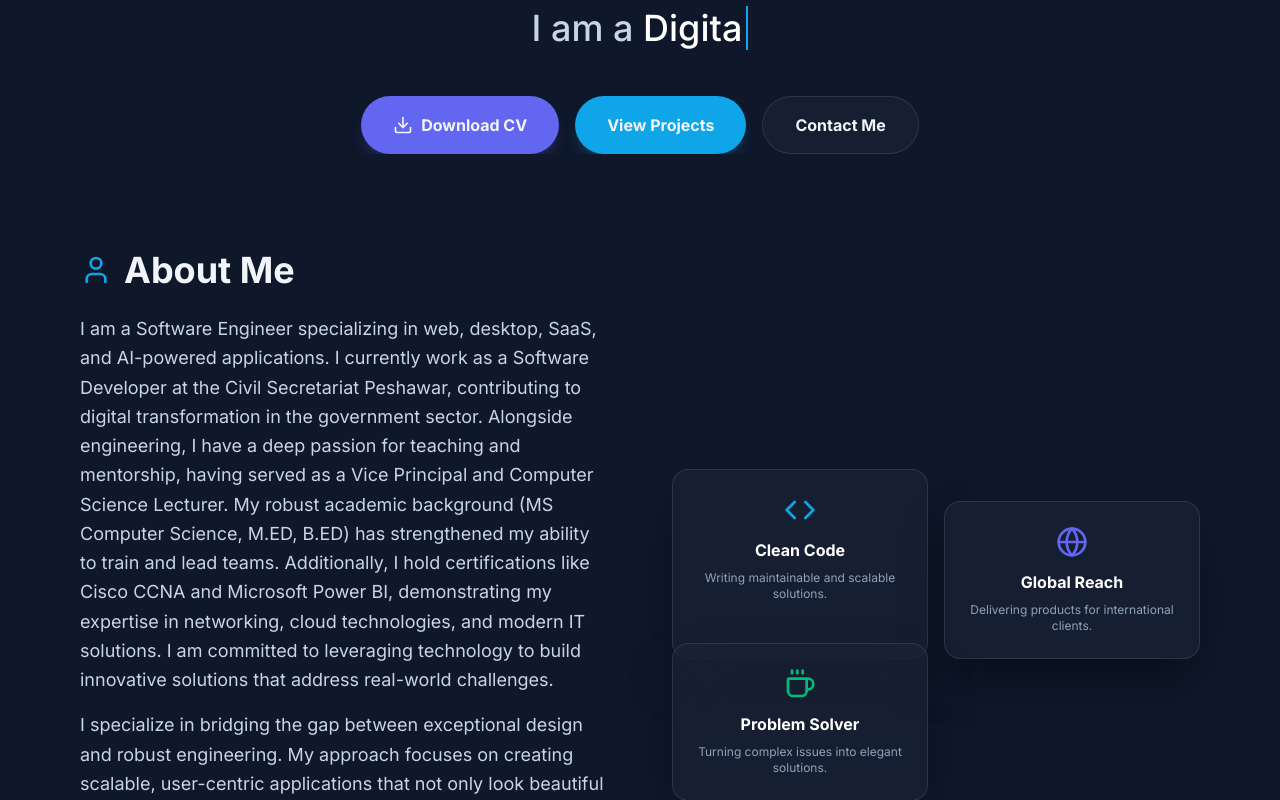
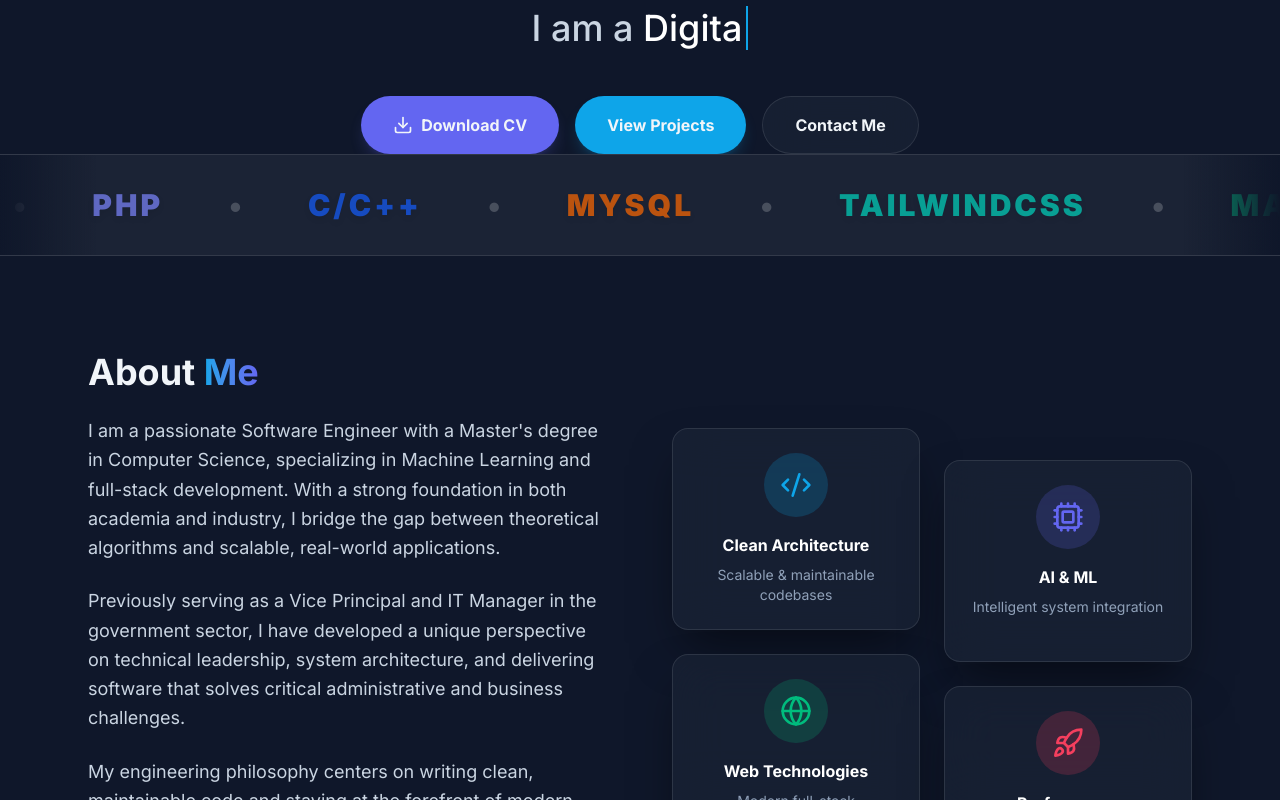
Before and after one commit to researchhub146-afk/hilalahmad.github.io, a React (Vite) app in the folder frontend/: page / in a window 1280 px wide. Shown: the part 500-1300 px from the top of the page. Built offline with nearby package versions, Linux system fonts and the light colour scheme.

Commit message:
Implement international standard UI enhancements

```diff
--- a/frontend/src/components/AboutSection.jsx
+++ b/frontend/src/components/AboutSection.jsx
@@ -1,74 +1,77 @@
+import React from 'react';
 import { motion } from 'framer-motion';
-import { User, Code, Globe, Coffee } from 'lucide-react';
+import { Code2, Cpu, Globe, Rocket } from 'lucide-react';
 
-const AboutSection = ({ bio }) => {
+const AboutSection = () => {
     return (
-        <section id="about" className="py-24 max-w-6xl mx-auto px-4">
+        <section id="about" className="py-24 relative overflow-hidden">
+            <div className="absolute right-0 top-1/4 w-96 h-96 bg-secondary/10 rounded-full blur-[120px] -z-10"></div>
+
+            <div className="max-w-6xl mx-auto px-6">
                 <div className="grid grid-cols-1 lg:grid-cols-2 gap-16 items-center">
-                {/* Left side: Text content */}
+
+                    {/* Text Content */}
                     <motion.div
-                    initial={{ opacity: 0, x: -20 }}
+                        initial={{ opacity: 0, x: -50 }}
                         whileInView={{ opacity: 1, x: 0 }}
-                    transition={{ duration: 0.6 }}
+                        transition={{ duration: 0.8 }}
                     >
-                    <h2 className="text-4xl font-bold mb-6 flex items-center gap-3">
-                        <User className="w-8 h-8 text-primary" />
-                        About Me
+                        <h2 className="text-4xl font-bold mb-6">
+                            About <span className="text-transparent bg-clip-text bg-gradient-to-r from-primary to-secondary">Me</span>
                         </h2>
-                    <div className="space-y-4 text-slate-300 text-lg leading-relaxed">
-                        <p>{bio}</p>
+                        <div className="space-y-6 text-slate-300 text-lg leading-relaxed">
                             <p>
-                            I specialize in bridging the gap between exceptional design and robust engineering.
-                            My approach focuses on creating scalable, user-centric applications that not only look
-                            beautiful but perform flawlessly under pressure.
+                                I am a passionate Software Engineer with a Master's degree in Computer Science, specializing in Machine Learning and full-stack development. With a strong foundation in both academia and industry, I bridge the gap between theoretical algorithms and scalable, real-world applications.
                             </p>
                             <p>
-                            When I'm not coding or designing, I'm usually exploring new technologies,
-                            contributing to open-source projects, or optimizing my workflows.
+                                Previously serving as a Vice Principal and IT Manager in the government sector, I have developed a unique perspective on technical leadership, system architecture, and delivering software that solves critical administrative and business challenges.
                             </p>
-                    </div>
-
-                    <div className="mt-8 flex gap-6">
-                        <div className="flex flex-col">
-                            <span className="text-3xl font-black text-white">4+</span>
-                            <span className="text-sm text-slate-500 uppercase font-bold">Years Exp.</span>
-                        </div>
-                        <div className="w-px bg-white/10"></div>
-                        <div className="flex flex-col">
-                            <span className="text-3xl font-black text-white">150+</span>
-                            <span className="text-sm text-slate-500 uppercase font-bold">Mentored</span>
-                        </div>
-                        <div className="w-px bg-white/10"></div>
-                        <div className="flex flex-col">
-                            <span className="text-3xl font-black text-white">100%</span>
-                            <span className="text-sm text-slate-500 uppercase font-bold">Cashless</span>
-                        </div>
+                            <p>
+                                My engineering philosophy centers on writing clean, maintainable code and staying at the forefront of modern web technologies and AI integrations. Whether it's architecting a robust backend in Python/Laravel or crafting a beautiful frontend in React, I am dedicated to engineering excellence.
+                            </p>
                         </div>
                     </motion.div>
 
-                {/* Right side: Visuals/Cards */}
+                    {/* Visual / Feature Grid */}
                     <motion.div
-                    initial={{ opacity: 0, x: 20 }}
+                        initial={{ opacity: 0, x: 50 }}
                         whileInView={{ opacity: 1, x: 0 }}
-                    transition={{ duration: 0.6, delay: 0.2 }}
-                    className="grid grid-cols-2 gap-4"
+                        transition={{ duration: 0.8, delay: 0.2 }}
+                        className="grid grid-cols-2 gap-6"
                     >
-                    <div className="glass-card p-6 flex flex-col items-center text-center hover:border-primary/50 transition-colors">
-                        <Code className="w-8 h-8 text-primary mb-3" />
-                        <h4 className="font-bold text-white">Clean Code</h4>
-                        <p className="text-xs text-slate-400 mt-2">Writing maintainable and scalable solutions.</p>
+                        <div className="glass-card flex flex-col items-center text-center p-8 hover:-translate-y-2 transition-transform duration-300">
+                            <div className="p-4 rounded-full bg-primary/20 mb-4">
+                                <Code2 className="w-8 h-8 text-primary" />
                             </div>
-                    <div className="glass-card p-6 flex flex-col items-center text-center hover:border-secondary/50 transition-colors mt-8">
-                        <Globe className="w-8 h-8 text-secondary mb-3" />
-                        <h4 className="font-bold text-white">Global Reach</h4>
-                        <p className="text-xs text-slate-400 mt-2">Delivering products for international clients.</p>
+                            <h3 className="font-bold text-white mb-2">Clean Architecture</h3>
+                            <p className="text-sm text-slate-400">Scalable & maintainable codebases</p>
                         </div>
-                    <div className="glass-card p-6 flex flex-col items-center text-center hover:border-emerald-500/50 transition-colors -mt-8">
-                        <Coffee className="w-8 h-8 text-emerald-500 mb-3" />
-                        <h4 className="font-bold text-white">Problem Solver</h4>
-                        <p className="text-xs text-slate-400 mt-2">Turning complex issues into elegant solutions.</p>
+
+                        <div className="glass-card flex flex-col items-center text-center p-8 hover:-translate-y-2 transition-transform duration-300 translate-y-8">
+                            <div className="p-4 rounded-full bg-secondary/20 mb-4">
+                                <Cpu className="w-8 h-8 text-secondary" />
+                            </div>
+                            <h3 className="font-bold text-white mb-2">AI & ML</h3>
+                            <p className="text-sm text-slate-400">Intelligent system integration</p>
+                        </div>
+
+                        <div className="glass-card flex flex-col items-center text-center p-8 hover:-translate-y-2 transition-transform duration-300">
+                            <div className="p-4 rounded-full bg-emerald-500/20 mb-4">
+                                <Globe className="w-8 h-8 text-emerald-500" />
+                            </div>
+                            <h3 className="font-bold text-white mb-2">Web Technologies</h3>
+                            <p className="text-sm text-slate-400">Modern full-stack development</p>
+                        </div>
+
+                        <div className="glass-card flex flex-col items-center text-center p-8 hover:-translate-y-2 transition-transform duration-300 translate-y-8">
+                            <div className="p-4 rounded-full bg-accent/20 mb-4">
+                                <Rocket className="w-8 h-8 text-accent" />
+                            </div>
+                            <h3 className="font-bold text-white mb-2">Performance</h3>
+                            <p className="text-sm text-slate-400">Optimized for speed & scale</p>
                         </div>
                     </motion.div>
+                </div>
             </div>
         </section>
     );
--- /dev/null
+++ b/frontend/src/components/TechMarquee.jsx
@@ -0,0 +1,37 @@
+import React from 'react';
+
+const technologies = [
+    { name: 'Python', color: 'text-blue-500' },
+    { name: 'React', color: 'text-cyan-400' },
+    { name: 'Laravel', color: 'text-red-500' },
+    { name: 'PHP', color: 'text-indigo-400' },
+    { name: 'C/C++', color: 'text-blue-600' },
+    { name: 'MySQL', color: 'text-orange-500' },
+    { name: 'TailwindCSS', color: 'text-teal-400' },
+    { name: 'Machine Learning', color: 'text-emerald-400' },
+    { name: 'Computer Vision', color: 'text-purple-400' },
+    { name: 'CISCO Networking', color: 'text-cyan-600' },
+];
+
+const TechMarquee = () => {
+    return (
+        <div className="w-full py-8 bg-white/5 border-y border-white/10 overflow-hidden relative flex">
+            <div className="absolute inset-y-0 left-0 w-24 bg-gradient-to-r from-background to-transparent z-10"></div>
+            <div className="absolute inset-y-0 right-0 w-24 bg-gradient-to-l from-background to-transparent z-10"></div>
+
+            <div className="flex animate-marquee whitespace-nowrap hover:[animation-play-state:paused]">
+                {/* Triple the list to create a seamless infinite scroll loop */}
+                {[...technologies, ...technologies, ...technologies].map((tech, idx) => (
+                    <div key={idx} className="flex items-center mx-8 group cursor-pointer">
+                        <span className={`text-2xl md:text-3xl font-black uppercase tracking-widest ${tech.color} opacity-70 group-hover:opacity-100 transition-opacity duration-300 drop-shadow-md`}>
+                            {tech.name}
+                        </span>
+                        <span className="ml-16 text-white/20 text-3xl">•</span>
+                    </div>
+                ))}
+            </div>
+        </div>
+    );
+};
+
+export default TechMarquee;
--- /dev/null
+++ b/frontend/src/components/TestimonialsSection.jsx
@@ -0,0 +1,106 @@
+import React, { useState, useEffect } from 'react';
+import { motion, AnimatePresence } from 'framer-motion';
+import { Quote, ChevronLeft, ChevronRight } from 'lucide-react';
+
+const testimonials = [
+    {
+        id: 1,
+        text: "Hilal is an exceptionally talented software engineer. His ability to architect scalable solutions and troubleshoot complex systems is unmatched. He consistently delivers high-quality code and drives projects to success.",
+        author: "Dr. Sarah Ahmed",
+        role: "Head of Computer Science Dept",
+        company: "University of Kotali"
+    },
+    {
+        id: 2,
+        text: "Having Hilal on our team transformed our digital infrastructure. His expertise in both frontend and backend development allowed us to modernize our citizen portal rapidly. A true professional who understands both technology and business needs.",
+        author: "Engr. Muhammad Tariq",
+        role: "Director IT",
+        company: "Civil Secretariat"
+    },
+    {
+        id: 3,
+        text: "Working with Hilal was a game-changer for our inventory systems. He brought international standard coding practices and a deep understanding of software design patterns. Highly recommended for any complex engineering challenge.",
+        author: "Omer Farooq",
+        role: "Operations Manager",
+        company: "Tech Solutions Pvt Ltd"
+    }
+];
+
+const TestimonialsSection = () => {
+    const [currentIndex, setCurrentIndex] = useState(0);
+
+    // Auto-advance
+    useEffect(() => {
+        const timer = setInterval(() => {
+            setCurrentIndex((prev) => (prev + 1) % testimonials.length);
+        }, 8000);
+        return () => clearInterval(timer);
+    }, []);
+
+    const next = () => setCurrentIndex((prev) => (prev + 1) % testimonials.length);
+    const prev = () => setCurrentIndex((prev) => (prev - 1 + testimonials.length) % testimonials.length);
+
+    return (
+        <section className="py-24 relative overflow-hidden">
+            {/* Background elements */}
+            <div className="absolute top-1/2 left-0 w-72 h-72 bg-primary/10 rounded-full blur-[100px] -z-10 translate-y-[-50%]"></div>
+
+            <h2 className="text-4xl font-bold text-center mb-16 underline decoration-primary underline-offset-8">
+                Professional Endorsements
+            </h2>
+
+            <div className="max-w-4xl mx-auto px-6 relative">
+                <div className="absolute left-0 top-1/2 -translate-y-1/2 z-10 hidden md:block">
+                    <button onClick={prev} className="p-3 glass rounded-full hover:bg-white/10 transition-colors text-primary">
+                        <ChevronLeft className="w-6 h-6" />
+                    </button>
+                </div>
+
+                <div className="absolute right-0 top-1/2 -translate-y-1/2 z-10 hidden md:block">
+                    <button onClick={next} className="p-3 glass rounded-full hover:bg-white/10 transition-colors text-primary">
+                        <ChevronRight className="w-6 h-6" />
+                    </button>
+                </div>
+
+                <div className="glass-card relative overflow-hidden min-h-[350px] md:min-h-[250px] flex items-center justify-center">
+                    <Quote className="absolute top-6 left-6 w-16 h-16 text-primary/10 rotate-180" />
+                    <Quote className="absolute bottom-6 right-6 w-16 h-16 text-primary/10" />
+
+                    <AnimatePresence mode="wait">
+                        <motion.div
+                            key={currentIndex}
+                            initial={{ opacity: 0, x: 50 }}
+                            animate={{ opacity: 1, x: 0 }}
+                            exit={{ opacity: 0, x: -50 }}
+                            transition={{ duration: 0.5, type: 'spring' }}
+                            className="text-center px-4 md:px-16"
+                        >
+                            <p className="text-lg md:text-xl text-slate-300 italic mb-8 leading-relaxed">
+                                "{testimonials[currentIndex].text}"
+                            </p>
+                            <div>
+                                <h4 className="text-xl font-bold text-white">{testimonials[currentIndex].author}</h4>
+                                <p className="text-primary font-medium">{testimonials[currentIndex].role}</p>
+                                <p className="text-sm text-slate-500">{testimonials[currentIndex].company}</p>
+                            </div>
+                        </motion.div>
+                    </AnimatePresence>
+                </div>
+
+                <div className="flex justify-center gap-3 mt-8">
+                    {testimonials.map((_, idx) => (
+                        <button
+                            key={idx}
+                            onClick={() => setCurrentIndex(idx)}
+                            className={`w-3 h-3 rounded-full transition-all ${
+                                idx === currentIndex ? 'bg-primary scale-125' : 'bg-white/20 hover:bg-white/40'
+                            }`}
+                        />
+                    ))}
+                </div>
+            </div>
+        </section>
+    );
+};
+
+export default TestimonialsSection;
--- a/frontend/src/layouts/PublicLayout.jsx
+++ b/frontend/src/layouts/PublicLayout.jsx
@@ -1,19 +1,50 @@
-import { useState } from 'react';
+import { useState, useEffect } from 'react';
 import { Outlet, Link } from 'react-router-dom';
 import { Menu, X, Code, Briefcase, MessageCircle, ExternalLink } from 'lucide-react';
+import { motion, useScroll, useSpring } from 'framer-motion';
 
 const PublicLayout = () => {
     const [isMenuOpen, setIsMenuOpen] = useState(false);
+    const { scrollYProgress } = useScroll();
+    const scaleX = useSpring(scrollYProgress, {
+        stiffness: 100,
+        damping: 30,
+        restDelta: 0.001
+    });
+
+    const [mousePosition, setMousePosition] = useState({ x: 0, y: 0 });
+
+    useEffect(() => {
+        const updateMousePosition = (e) => {
+            setMousePosition({ x: e.clientX, y: e.clientY });
+        };
+        window.addEventListener('mousemove', updateMousePosition);
+        return () => window.removeEventListener('mousemove', updateMousePosition);
+    }, []);
 
     const navLinks = [
+        { name: 'About', href: '#about' },
         { name: 'Projects', href: '#projects' },
         { name: 'Skills', href: '#skills' },
         { name: 'Certifications', href: '#certs' },
-        { name: 'Analytics', href: '#analytics' },
     ];
 
     return (
         <div className="min-h-screen bg-background text-slate-100 selection:bg-primary selection:text-white">
+            {/* Custom Mouse Glow */}
+            <div
+                className="pointer-events-none fixed inset-0 z-30 transition-opacity duration-300"
+                style={{
+                    background: `radial-gradient(600px circle at ${mousePosition.x}px ${mousePosition.y}px, rgba(14, 165, 233, 0.04), transparent 80%)`
+                }}
+            />
+
+            {/* Scroll Progress Bar */}
+            <motion.div
+                className="fixed top-0 left-0 right-0 h-1 bg-gradient-to-r from-primary to-secondary origin-left z-[100]"
+                style={{ scaleX }}
+            />
+
             {/* Header / Navigation */}
             <nav className="fixed w-full z-50 bg-background/80 backdrop-blur-md border-b border-white/5 transition-all duration-300">
                 <div className="container mx-auto px-6 py-5 flex justify-between items-center">
--- a/frontend/src/pages/Home.jsx
+++ b/frontend/src/pages/Home.jsx
@@ -11,6 +11,8 @@ import SEO from '../components/SEO';
 import ExperienceTimeline from '../components/ExperienceTimeline';
 import EducationSection from '../components/EducationSection';
 import PublicationsSection from '../components/PublicationsSection';
+import TechMarquee from '../components/TechMarquee';
+import TestimonialsSection from '../components/TestimonialsSection';
 
 const mockData = {
     user: {
@@ -75,6 +77,7 @@ const Home = () => {
                 description={data?.user?.bio}
             />
             <HeroSection name={data?.user?.name} />
+            <TechMarquee />
             <AboutSection bio={data?.user?.bio} />
 
             <div className="container mx-auto px-4 pb-24">
@@ -113,6 +116,8 @@ const Home = () => {
 
                 <div id="certs"><CertificationShowcase certifications={data?.certifications} /></div>
 
+                <TestimonialsSection />
+
                 <div id="contact"><ContactForm /></div>
 
                 <footer className="text-center py-12 border-t border-white/5 text-slate-500 text-sm">
```
Also changed, not shown: frontend/src/index.css (+7 -0 lines). Lines whose indentation alone changed are shown as unchanged.
